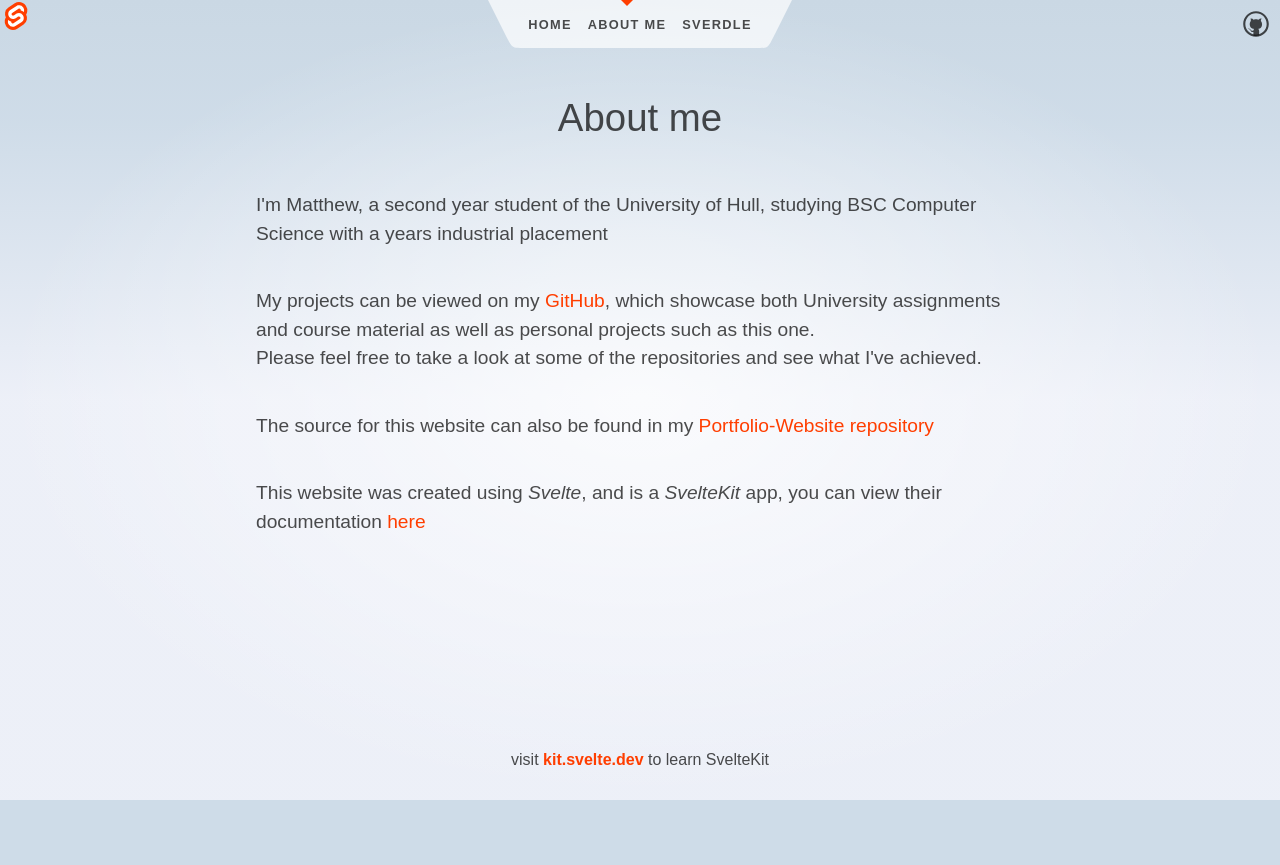
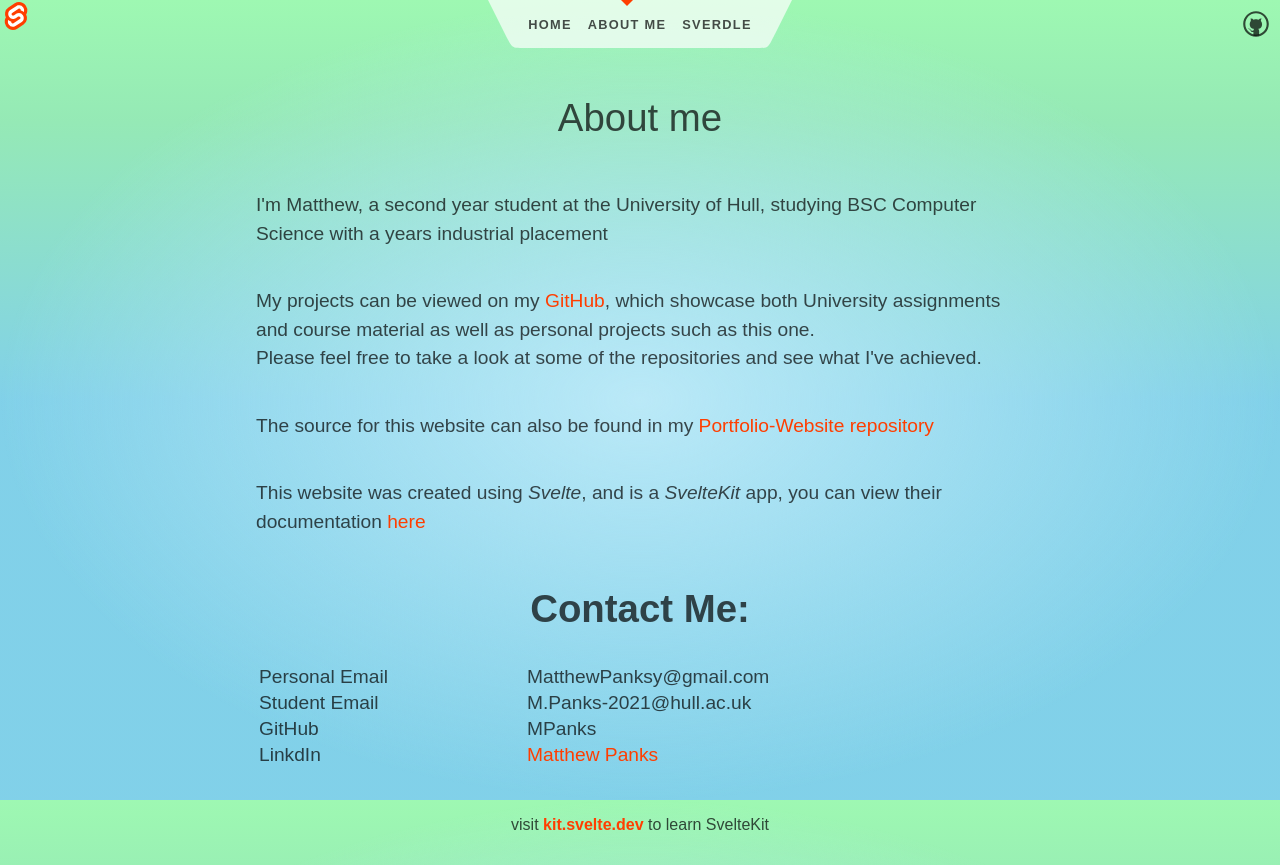
Before and after one commit to mpanks/Portfolio-Website, a SvelteKit app: page /about in a window 1280 px wide. Before the commit the page ends 800 px from the top, so only its background shows below. Built offline with nearby package versions, Linux system fonts and the light colour scheme.

Commit message:
Adjusted colour scheme Editted home page: Now has TODO list of things I'd like to add

```diff
--- a/src/routes/about/+page.svelte
+++ b/src/routes/about/+page.svelte
@@ -7,7 +7,7 @@
 <div class="text-column">
 	<h1>About me</h1>
 	<p >
-		I'm Matthew, a second year student of the University of Hull, studying BSC Computer Science with a
+		I'm Matthew, a second year student at the University of Hull, studying BSC Computer Science with a
 		years industrial placement
 	</p>
 
@@ -25,6 +25,28 @@
 		This website was created using <cite>Svelte</cite>, and is a <cite>SvelteKit</cite> app, you can view their documentation
 		<a href="https://svelte.dev/docs/introduction">here</a>
 	</p>
+
+	<h1><strong>Contact Me:</strong></h1>
+	<table>
+		<tr>
+			<td>Personal Email</td>
+			<td>MatthewPanksy@gmail.com</td>
+		</tr>
+		<tr>
+			<td>Student Email</td>
+			<td>M.Panks-2021@hull.ac.uk</td>
+		</tr>
+		<tr>
+			<td>GitHub</td>
+			<td>MPanks</td>
+		</tr>
+		<tr>
+			<td>LinkdIn</td>
+			<td><a href="https://www.linkedin.com/in/matthew-panks-16a4a5251/">Matthew Panks</a></td>
+		</tr>
+
+	</table>
+
 </div>
 </section>
 <style>
--- a/src/routes/styles.css
+++ b/src/routes/styles.css
@@ -4,9 +4,9 @@
 	--font-body: Arial, -apple-system, BlinkMacSystemFont, 'Segoe UI', Roboto, Oxygen, Ubuntu,
 		Cantarell, 'Open Sans', 'Helvetica Neue', sans-serif;
 	--font-mono: 'Fira Mono', monospace;
-	--color-bg-0: rgb(202, 216, 228);
-	--color-bg-1: hsl(209, 36%, 86%);
-	--color-bg-2: hsl(224, 44%, 95%);
+	--color-bg-0: #9ef8b2;
+	--color-bg-1: hsl(143, 66%, 75%);
+	--color-bg-2: hsl(194, 70%, 71%);
 	--color-theme-1: #ff3e00;
 	--color-theme-2: #4075a6;
 	--color-text: rgba(0, 0, 0, 0.7);
@@ -24,7 +24,7 @@
 	background-size: 100vw 100vh;
 	background-image: radial-gradient(
 			50% 50% at 50% 50%,
-			rgba(255, 255, 255, 0.75) 0%,
+			hsl(194, 80%, 85%) 0%,
 			rgba(255, 255, 255, 0) 100%
 		),
 		linear-gradient(180deg, var(--color-bg-0) 0%, var(--color-bg-1) 15%, var(--color-bg-2) 50%);
```
Also changed, not shown: src/routes/+page.svelte (+3 -4 lines).
